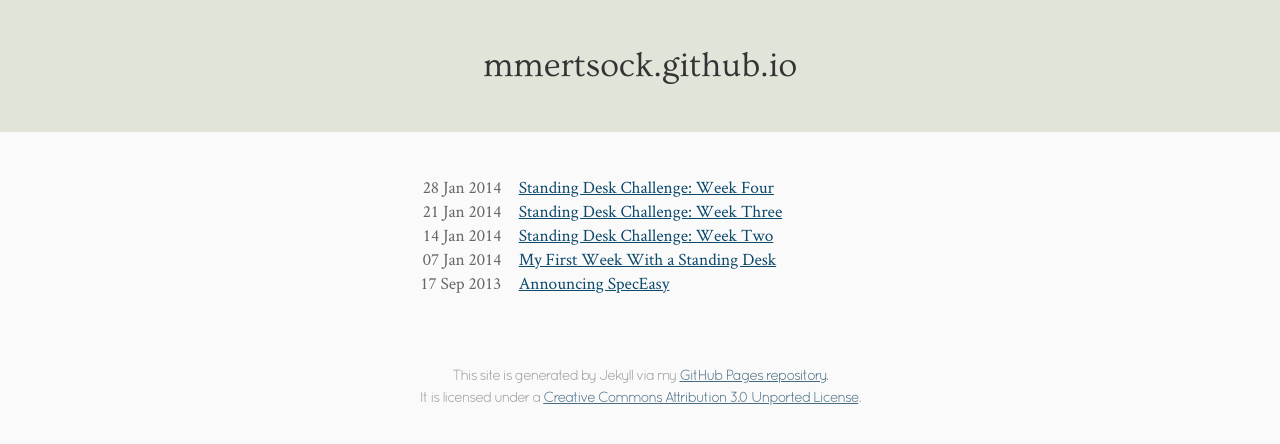
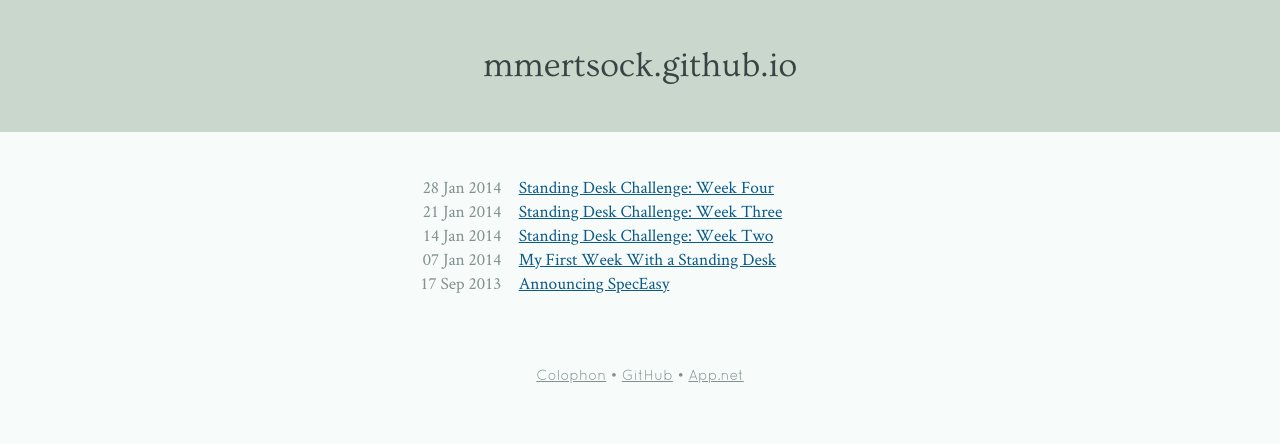
Before and after one commit to mmertsock/mmertsock.github.io, a Jekyll site: the page built from index.html, in a window 1280 px wide. Shown: the top 444 px of the page. Built offline with Jekyll 4.4.1, drawn with Linux system fonts in a browser that asks for light colours.

Commit message:
New colors and footer

```diff
--- a/_layouts/default.html
+++ b/_layouts/default.html
@@ -27,10 +27,9 @@
 
     <footer>
         <p>
-        This site is generated by Jekyll via my
-        <a href="https://github.com/mmertsock/mmertsock.github.io">GitHub Pages repository</a>.
-        <br>
-        It is licensed under a <a rel="license" href="http://creativecommons.org/licenses/by/3.0/deed.en_US">Creative Commons Attribution 3.0 Unported License</a>.
+            <a href="{{ site.url }}/colophon/">Colophon</a> •
+            <a href="https://github.com/mmertsock">GitHub</a> •
+            <a href="https://alpha.app.net/mmprog">App.net</a>
         </p>
     </footer>
 
--- a/css/main.css
+++ b/css/main.css
@@ -67,29 +67,30 @@
     *zoom: 1;
 }
 
-a:link, a:hover {
-    color: #0D496B;
-}
-
-a:visited, a:active {
-    color: #87105C;
-}
-
 html,
 button,
 input,
 select,
 textarea,
-h1 a:link, h1 a:visited, h1 a:hover, h1 a:active {
-    color: #333333;
+body,
+h1 a:link, h1 a:visited, header h1 a:hover, header h1 a:active {
+    color: #384344;
 }
+
+a { /* inspired by inessential.com */
+    -webkit-transition: all 0.2s ease-in-out;
+    -moz-transition: all 0.2s ease-in-out;
+    transition: all 0.2s ease-in-out;
+}
+
+a:link, a:visited { color: #0B5A87; }
+a:hover, a:active, h1 a:hover, h1 a:active { color: #0C8EFF; }
 
 body {
     font-size: 13pt;
     line-height: 1.3;
     font-family: "HelveticaNeue-Medium", "Helvetica Neue Medium", "Helvetica Neue", Helvetica, Calibri, Arial, sans-serif;
-    color: #333333;
-    background-color: #fafafa;
+    background-color: #f7fbfa;
 }
 
 h1, h2, h3 {
@@ -100,7 +101,7 @@ h1, h2, h3 {
     text-rendering: optimizelegibility;
 }
 
-p, blockquote, li {
+p, blockquote, li, dt, dd {
     font: 13pt/18pt "Crimson Text", "Linden Hill", "Palatino", serif;
     -webkit-hyphens: auto;
     hyphens: auto;
@@ -113,8 +114,8 @@ code, kbd, pre, samp {
 
 pre {
     line-height: 15pt;
-    background-color: #f0f0f0;
-    border-left: 6px solid #cccccc;
+    background-color: #f0f0f0; /* TODO */
+    border-left: 6px solid #cccccc; /* TODO */
     padding: 3px 6px;
 }
 
@@ -133,7 +134,7 @@ header {
     width: 100%;
     margin: 0;
     padding: 1.5em 0;
-    background-color: #e0e4d9; /* is.gd/gYyYSy */
+    background-color: #c9d7cc;
 }
 
 header h1 {
@@ -159,15 +160,16 @@ main {
 body > footer {
     margin: 1.5em 0 0.5em 0;
     text-align: center;
-    color: #999;
+    color: #81918F;
 }
 
-body > footer a:link, body > footer a:hover {
-    color: #476B80;
+body > footer a:link, body > footer a:visited {
+    color: #81918F;
 }
 
-body > footer a:visited, body > footer a:active {
-    color: #995680;
+/* half-saturation variant of main a:link/visited */
+body > footer a:hover, body > footer a:active {
+    color: #0C8EFF;
 }
 
 body > footer p {
@@ -177,12 +179,12 @@ body > footer p {
     line-height: 16pt;
     -webkit-hyphens: none;
     hyphens: none;
-    letter-spacing: -1pt;
+    /* letter-spacing: -1pt; */
 }
 
 article footer {
     margin-top: 1.25em;
-    color: #999;
+    color: #81918F;
 }
 
 article footer li {
@@ -191,9 +193,13 @@ article footer li {
 }
 
 a.back:link, a.back:visited, a.back:hover, a.back:active {
-    color: #999;
+    color: #81918F;
     font-size: 9pt;
     text-decoration: none;
+}
+
+a.back:hover, a.back:active {
+    color: #0C8EFF;
 }
 
 sup a {
@@ -213,7 +219,7 @@ nav time {
     margin: 0 0 0 -8em;
     float: left;
     text-align: right;
-    color: #666;
+    color: #81918F;
 }
 
 blockquote cite {
```
